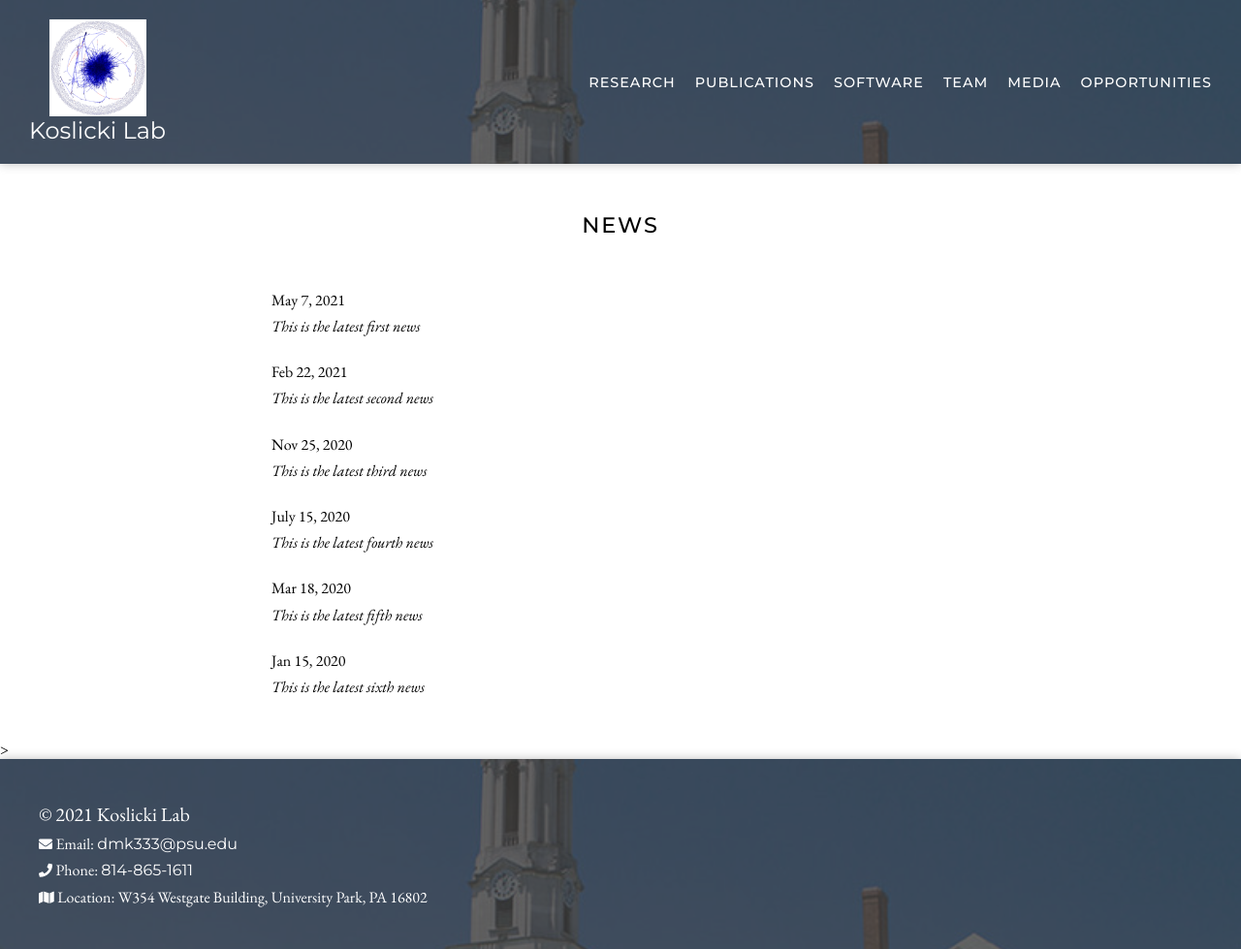
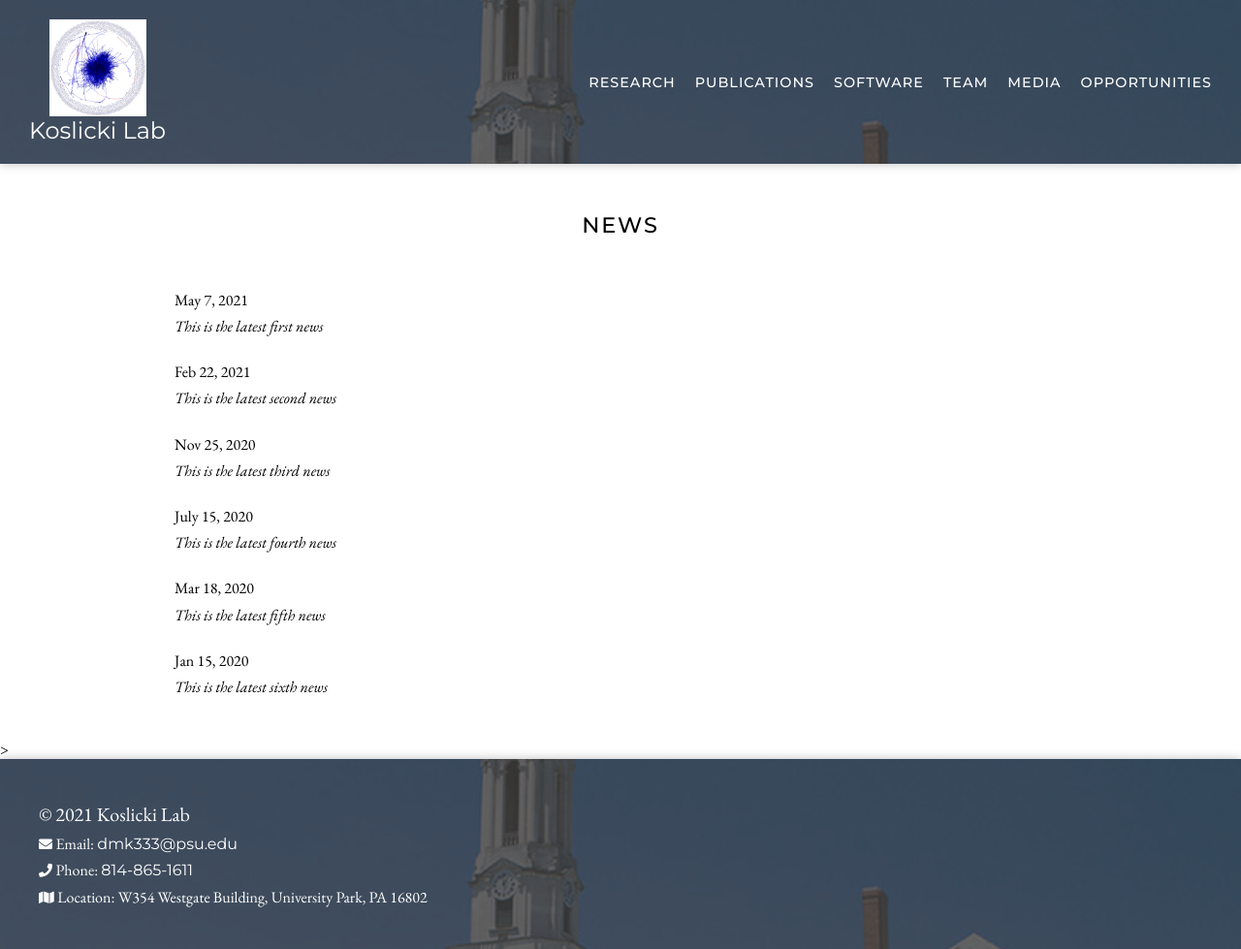
Before and after one commit to mohsenht/Koslicki-lab-PSU, a Jekyll site: the page built from allnews/allnews.md, in a window 1280 px wide. Shown: the whole page at 97% size. Built offline with Jekyll 4.4.1, drawn with Linux system fonts in a browser that asks for light colours; nearby versions of some CDN libraries.

Commit message:
change page width

```diff
--- a/css/variables.scss
+++ b/css/variables.scss
@@ -49,7 +49,7 @@
 $slow: 0.5s ease;
 
 // sizes
-$page: 800px; // max-width of the main page column
+$page: 1000px; // max-width of the main page column
 // these affect layout of header and other components:
 $tablet: 900px; // screen width cutoff point for tablets
 $phone: 500px; // screen width cutoff point for phones
```
